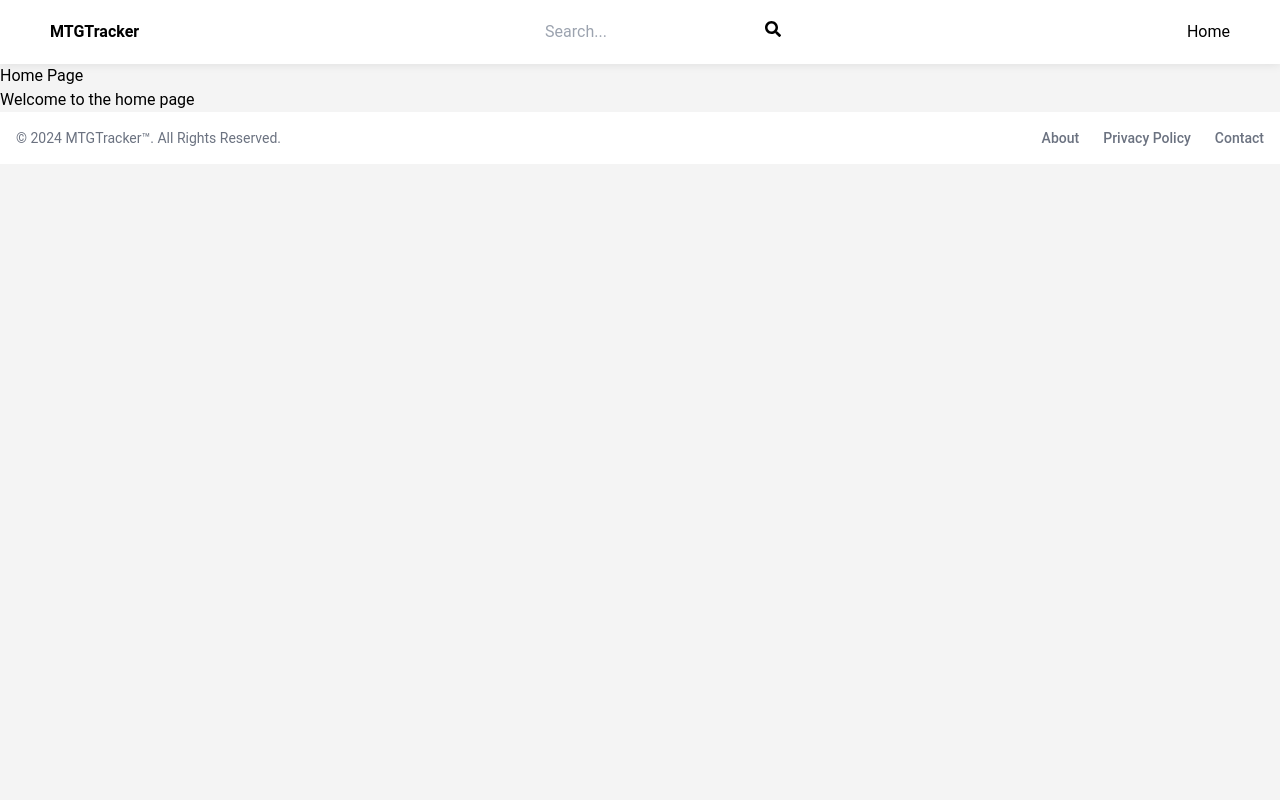
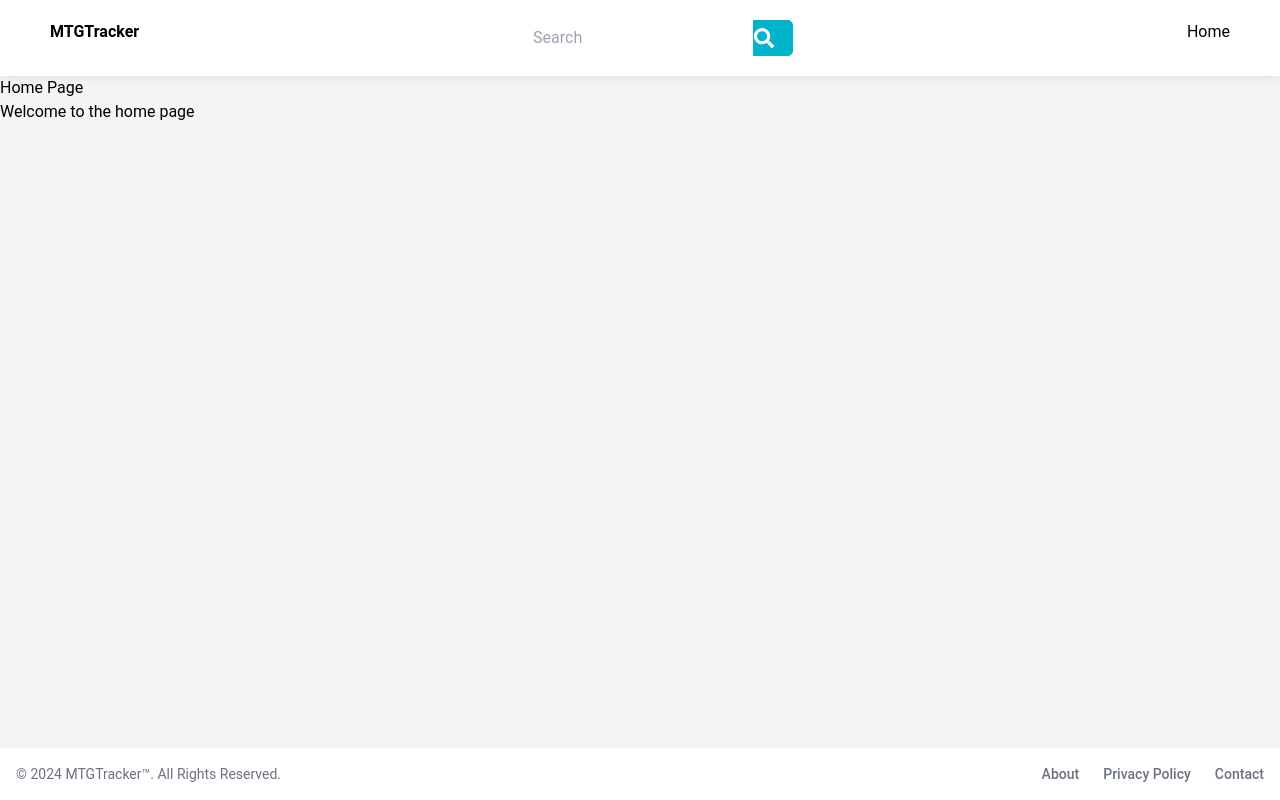
Before and after one commit to Akxn/mtgtracker, a React (Create React App) app: page / in a window 1280 px wide. Built offline with nearby package versions, Linux system fonts and the light colour scheme.

Commit message:
fixed footer so its at the bottom

```diff
--- a/src/App.css
+++ b/src/App.css
@@ -36,3 +36,45 @@
     transform: rotate(360deg);
   }
 }
+.search {
+  width: 100%;
+  position: center;
+  display: flex;
+  justify-content: center;
+}
+
+.searchTerm {
+  width: 100%;
+  border: 3px solid #00B4CC;
+  border-right: none;
+  padding: 5px;
+  height: 20px;
+  border-radius: 5px 0 0 5px;
+  outline: none;
+  color: #9DBFAF;
+}
+
+.searchTerm:focus{
+  color: #00B4CC;
+}
+
+.searchButton {
+  width: 40px;
+  height: 36px;
+  border: 1px solid #00B4CC;
+  background: #00B4CC;
+  text-align: center;
+  color: #fff;
+  border-radius: 0 5px 5px 0;
+  cursor: pointer;
+  font-size: 20px;
+}
+
+/*Resize the wrap to see the search bar change!*/
+.wrap{
+  width: 40%;
+  position: absolute;
+  top: 50%;
+  left: 50%;
+  transform: translate(-50%, -50%);
+}
--- a/src/App.js
+++ b/src/App.js
@@ -10,14 +10,14 @@ function App() {
   // const [result, setResult] = useState('');
 
   return (
-    <>
+    <body class="flex flex-col min-h-screen">
     <Navbar />
       <div className="div">
         <h1>Home Page</h1>
         <p>Welcome to the home page</p>
       </div>
       <Footer />
-    </>
+    </body>
   );
 }
 
--- a/src/Components/Footer.js
+++ b/src/Components/Footer.js
@@ -4,7 +4,7 @@ const Footer = () => {
     return (
 
 
-<footer class="bg-white">
+<footer class="mt-auto bg-white sticky bottom-0" >
     <div class="w-full mx-auto max-w-screen-xl p-4 md:flex md:items-center md:justify-between">
       <span class="text-sm text-gray-500 :text-center dark:text-gray-400">© 2024 <a href="https://flowbite.com/" class="hover:underline">MTGTracker™</a>. All Rights Reserved.
     </span>
--- a/src/Components/SearchBar.js
+++ b/src/Components/SearchBar.js
@@ -36,10 +36,10 @@ export default function SearchBar() {
 
     return (
         <div className="search">
-            <input type="text" placeholder="Search..." value={input}
+            <input type="text" class="searchterm"placeholder="Search" value={input}
             onChange={(e) => handleSubmit(e.target.value)}
             />
-            <button type="submit"><FaSearch /></button>
+            <button type="submit" class="searchButton"><FaSearch /></button>
         </div>
     );
 }
```
